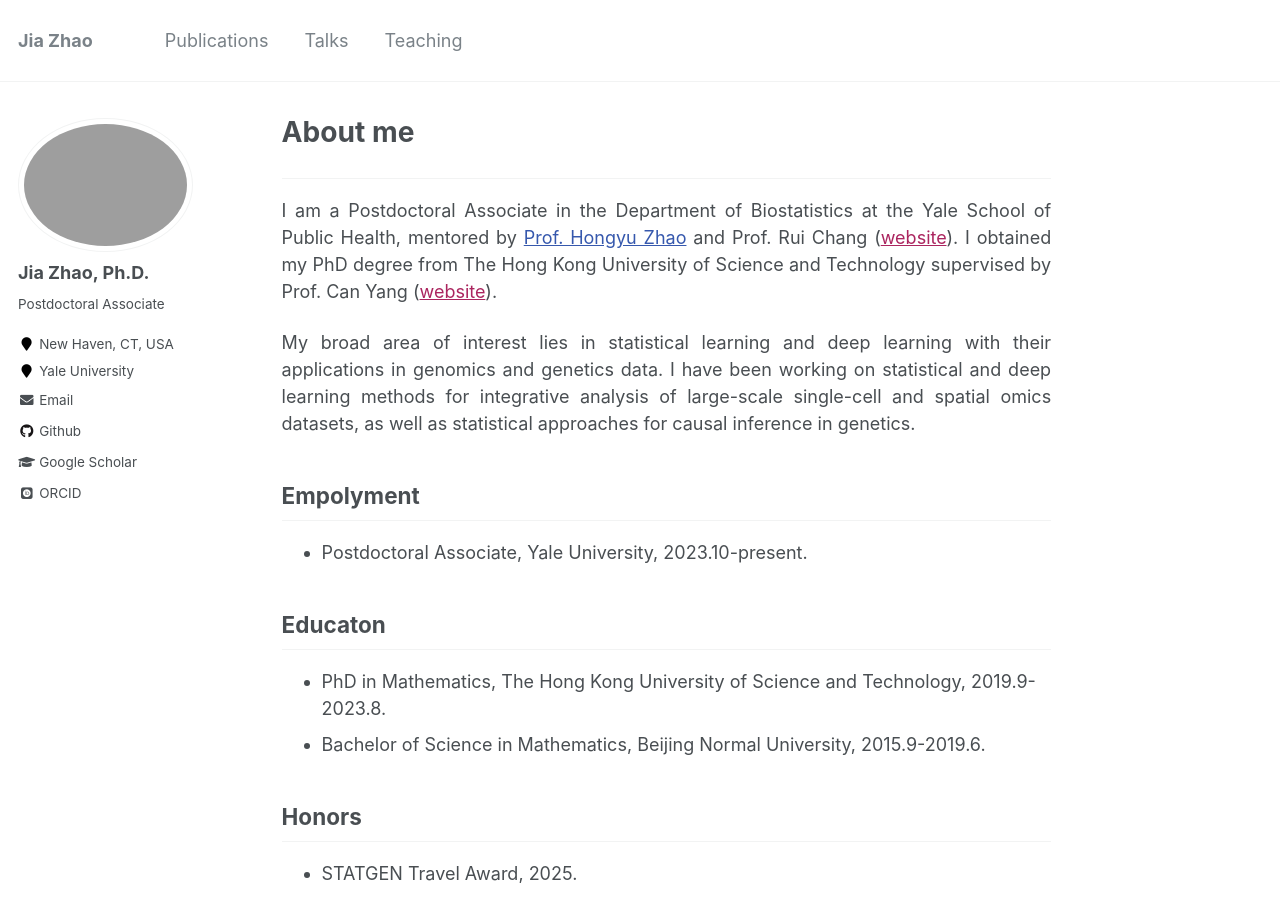
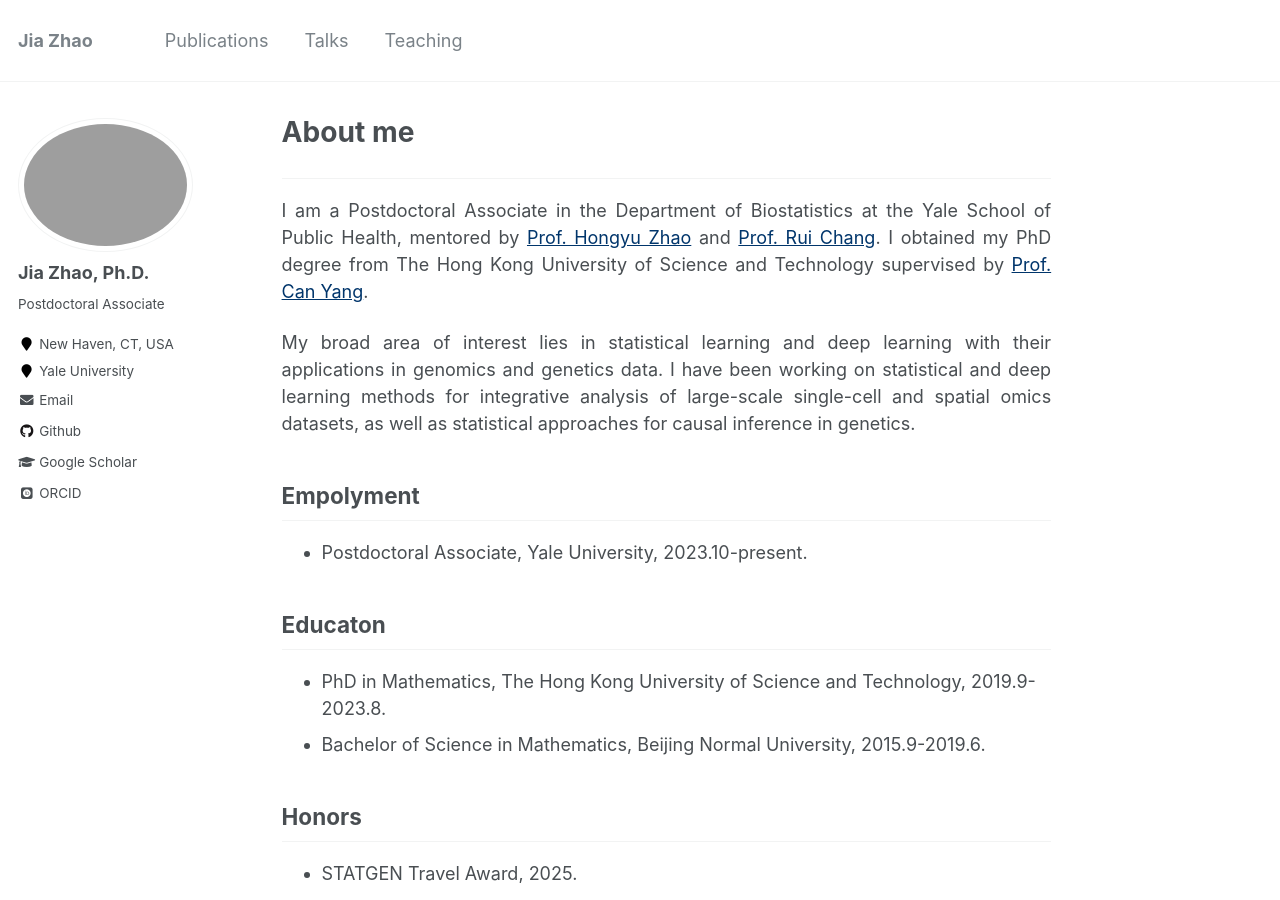
Before and after one commit to jiazhao97/jiazhao97.github.io, a Jekyll site: the page built from _pages/about.md, in a window 1280 px wide and 900 px high. Built offline with Jekyll 4.4.1, drawn with Linux system fonts in a browser that asks for light colours; some web fonts are replaced.

Commit message:
Update about.md

```diff
--- a/_pages/about.md
+++ b/_pages/about.md
@@ -12,7 +12,7 @@ redirect_from:
 
 
 <p style="text-align: justify">
-I am a Postdoctoral Associate in the Department of Biostatistics at the Yale School of Public Health, mentored by <a href="https://zhaocenter.org/index.html" style="color:#3658ad;">Prof. Hongyu Zhao</a> and Prof. Rui Chang (<a href="https://medicine.yale.edu/profile/rui-chang/">website</a>). I obtained my PhD degree from The Hong Kong University of Science and Technology supervised by Prof. Can Yang (<a href="https://sites.google.com/site/eeyangc/">website</a>).
+I am a Postdoctoral Associate in the Department of Biostatistics at the Yale School of Public Health, mentored by <a href="https://zhaocenter.org/index.html" style="color:#00356b;">Prof. Hongyu Zhao</a> and <a href="https://medicine.yale.edu/profile/rui-chang/" style="color:#00356b;">Prof. Rui Chang</a>. I obtained my PhD degree from The Hong Kong University of Science and Technology supervised by <a href="https://sites.google.com/site/eeyangc/"  style="color:#00356b;">Prof. Can Yang</a>.
 </p>
 
 <p style="text-align: justify">
```
